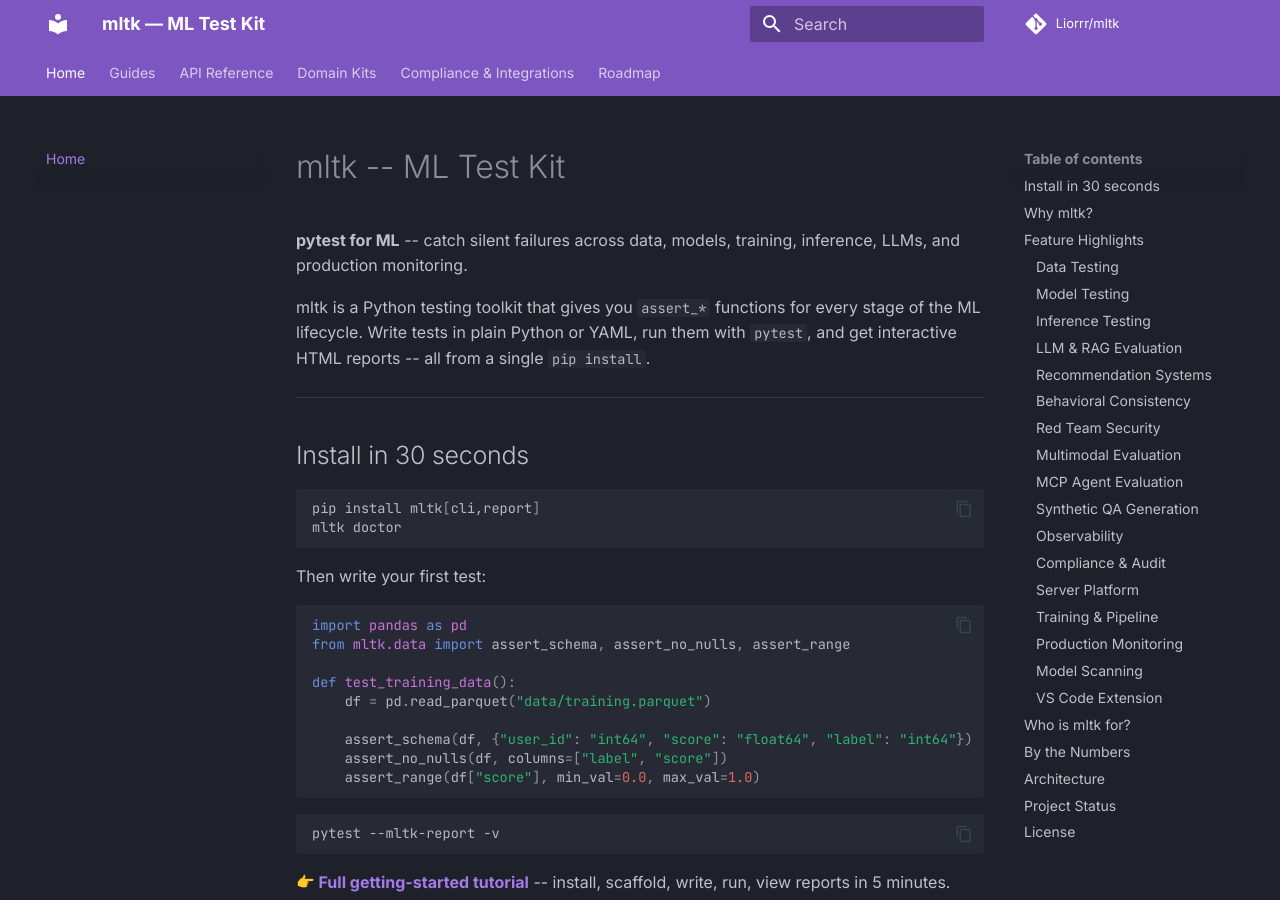
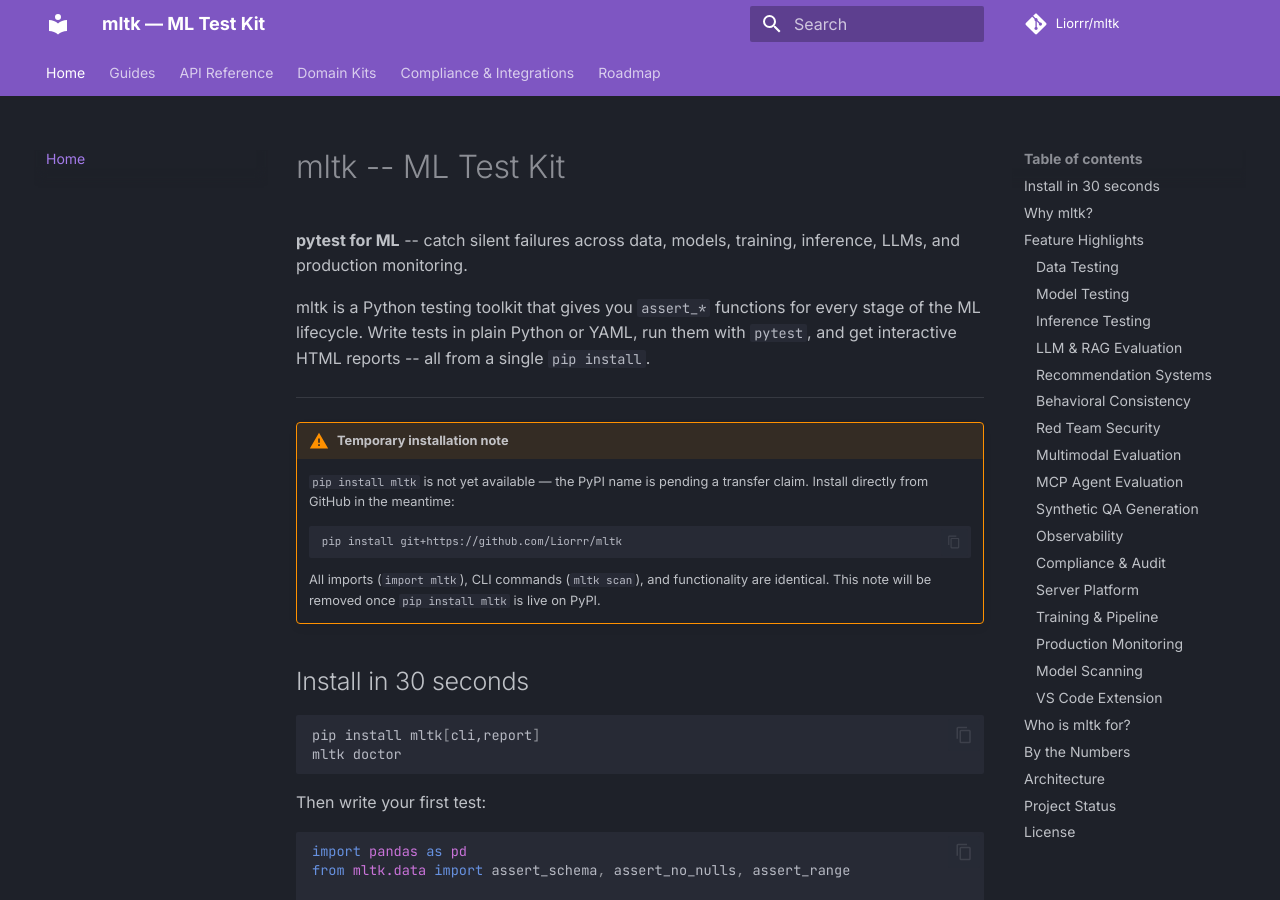
Before and after one commit to Liorrr/mltk, an MkDocs documentation site: the page built from docs/index.md, in a window 1280 px wide and 900 px high. Built offline with MkDocs 1.6.1 and Material for MkDocs 9.7.7, drawn with Linux system fonts in a browser that asks for light colours; emoji names are drawn with the system emoji font; comment, search, counter and statistics services are not loaded.

Commit message:
feat: use mlspec as PyPI distribution name (A2-quiet)
  - pyproject.toml: name = \"mlspec\"; all extra self-reference updated
  - release.yml: re-enable test-pypi publish job (OIDC, env: test-pypi)
  - BACKLOG.md: PEP 541 claim tracking with week-by-week deadlines

docs: add temporary PyPI install note (pending name claim)

  Add clearly-marked TEMP-PYPI-CLAIM blocks to README.md,
  docs/index.md, and docs/getting-started.md directing users to
  `pip install git+https://github.com/Liorrr/mltk` until the
  PyPI name transfer resolves. No existing content modified.
  Remove by deleting all <!-- TEMP-PYPI-CLAIM --> blocks.

````diff
--- a/docs/index.md
+++ b/docs/index.md
@@ -5,6 +5,19 @@
 mltk is a Python testing toolkit that gives you `assert_*` functions for every stage of the ML lifecycle. Write tests in plain Python or YAML, run them with `pytest`, and get interactive HTML reports -- all from a single `pip install`.
 
 ---
+
+<!-- TEMP-PYPI-CLAIM: remove this block once mltk PyPI name is resolved -->
+!!! warning "Temporary installation note"
+    `pip install mltk` is not yet available — the PyPI name is pending a transfer claim.
+    Install directly from GitHub in the meantime:
+
+    ```bash
+    pip install git+https://github.com/Liorrr/mltk
+    ```
+
+    All imports (`import mltk`), CLI commands (`mltk scan`), and functionality are identical.
+    This note will be removed once `pip install mltk` is live on PyPI.
+<!-- END TEMP-PYPI-CLAIM -->
 
 ## Install in 30 seconds
 
--- a/pyproject.toml
+++ b/pyproject.toml
@@ -3,7 +3,7 @@
 build-backend = "maturin"
 
 [project]
-name = "mltk"
+name = "mlspec"
 version = "0.12.0"
 description = "pytest for ML — unified testing across the entire ML lifecycle"
 license = {file = "LICENSE"}
@@ -62,7 +62,7 @@
 azure = ["azure-ai-ml>=1.12"]  # Azure ML monitoring
 container = ["trivy-py>=0.70"]  # Container image security scanning via Trivy (v0.70.0 verified 2026-04-24)
 metrics = ["prometheus-client>=0.20"]  # Prometheus /metrics endpoint for mltk server
-all = ["mltk[scipy,sklearn,cli,report,cv,nlp,speech,contracts,integrations,pdf,llm,embedding,nli,ner,mcp,multimodal,clip,classifier,torch,mlflow,otel,server,aws,gcp,azure,container,metrics]"]
+all = ["mlspec[scipy,sklearn,cli,report,cv,nlp,speech,contracts,integrations,pdf,llm,embedding,nli,ner,mcp,multimodal,clip,classifier,torch,mlflow,otel,server,aws,gcp,azure,container,metrics]"]
 dev = [
     "pytest>=8.0",
     "pytest-cov>=4.0",
````
Also changed, not shown: BACKLOG.md (+12 -0 lines), README.md (+8 -0 lines), docs/getting-started.md (+13 -0 lines), 2 other files.
